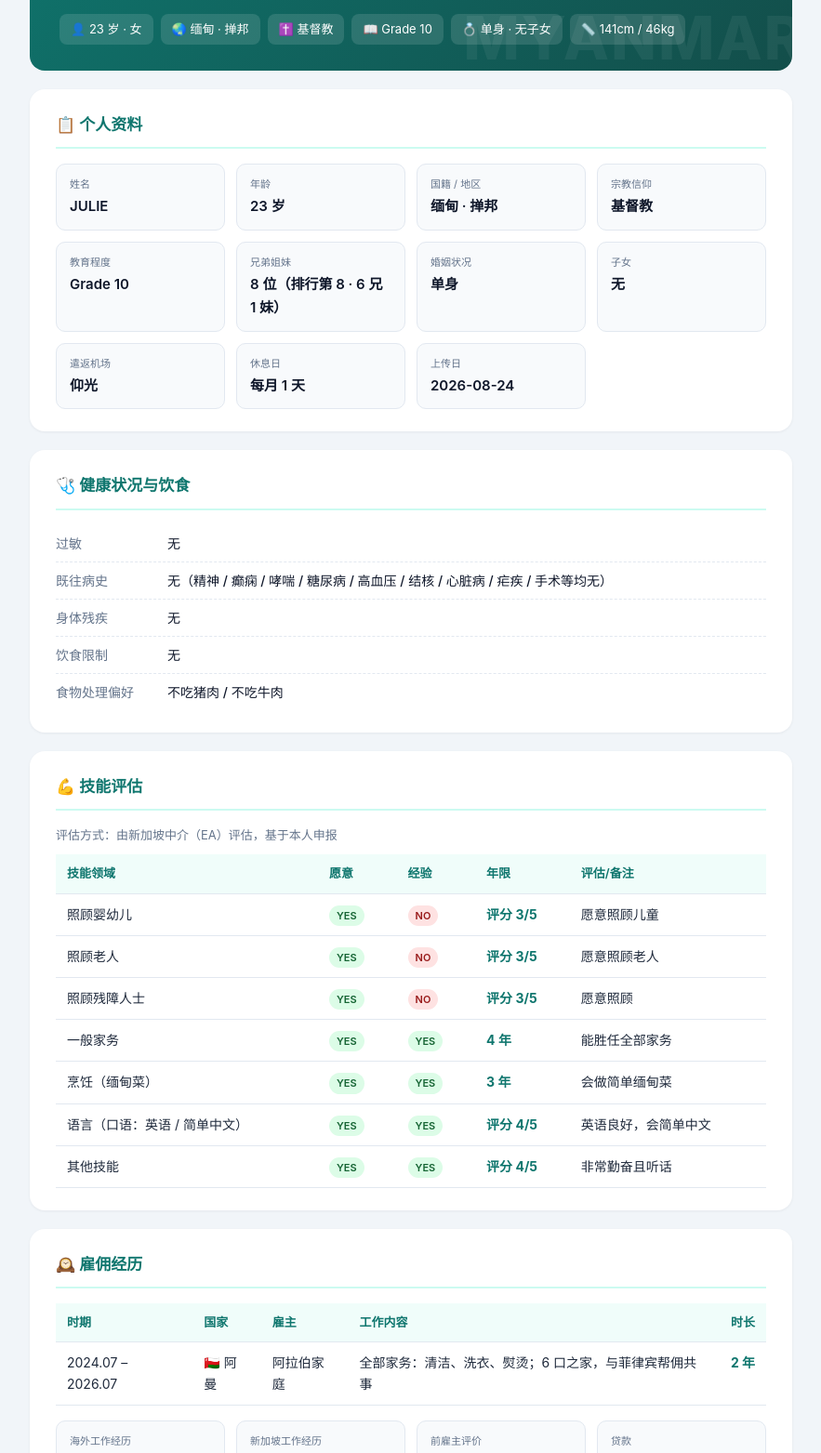
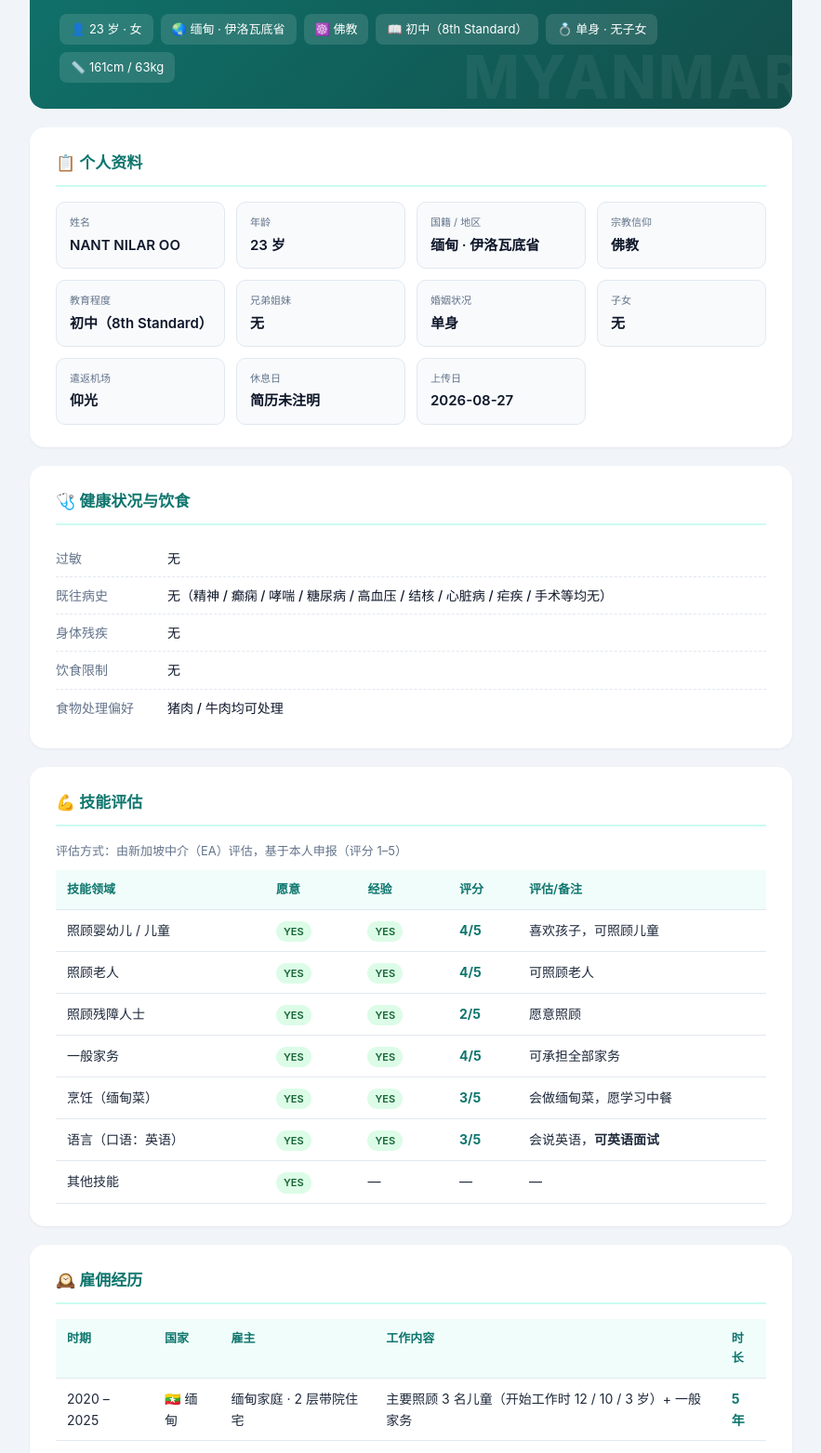
Before and after one commit to kindle0088-sys/sg-helper, a website: page candidates/gtt.html in a window 1280 px wide. Shown: the part 318-1881 px from the top of the page at 93% size, without its empty margins (198-1081 px from the left). Drawn offline with Linux system fonts and the light colour scheme.

Commit message:
add: candidate profile GTT NANT NILAR OO (Myanmar) anonymized, pager total /9, homepage #9 card

```diff
--- a/candidates/phm030.html
+++ b/candidates/gtt.html
@@ -3,7 +3,7 @@
 <head>
 <meta charset="UTF-8">
 <meta name="viewport" content="width=device-width, initial-scale=1.0">
-<title>PHM030 · JULIE（EX OMAN）— 候选人档案</title>
+<title>GTT · NANT NILAR OO（MYANMAR）— 候选人档案</title>
 <meta name="description" content="sg-helper 候选人档案 · 缅甸籍帮佣 · 脱敏版">
 <style>
 *{margin:0;padding:0;box-sizing:border-box}
@@ -13,6 +13,14 @@ body{font-family:-apple-system,BlinkMacSystemFont,'Segoe UI','PingFang SC','Micr
 .back{font-size:13px;color:#2563eb;text-decoration:none;background:#fff;border:1px solid #dbeafe;padding:6px 14px;border-radius:8px}
 .back:hover{background:#eff6ff}
 .privacy{font-size:11.5px;color:#94a3b8}
+/* Pager */
+.pager{display:flex;justify-content:space-between;align-items:center;gap:10px;background:#fff;border:1px solid #e2e8f0;border-radius:12px;padding:10px 12px;margin-bottom:16px;box-shadow:0 1px 2px rgba(15,23,42,.04)}
+.pg-btn{font-size:13px;font-weight:600;color:#2563eb;text-decoration:none;background:#eff6ff;border:1px solid #dbeafe;padding:7px 14px;border-radius:8px;white-space:nowrap;transition:background .15s ease}
+.pg-btn:hover{background:#dbeafe}
+.pg-btn.dim{color:#94a3b8;background:#f8fafc;border-color:#e2e8f0;pointer-events:none}
+.pg-cur{font-size:12.5px;color:#64748b;font-weight:600;text-align:center}
+.pg-cur b{color:#1d4ed8;font-size:14px}
+@media(max-width:460px){.pager{flex-wrap:wrap;justify-content:center}.pg-cur{order:-1;width:100%}}
 /* Header */
 .hdr{background:linear-gradient(135deg,#0f766e 0%,#115e59 60%,#134e4a 100%);border-radius:16px;padding:32px 32px 28px;color:#fff;position:relative;overflow:hidden}
 .hdr::after{content:'MYANMAR';position:absolute;right:-14px;bottom:-18px;font-size:64px;font-weight:800;color:rgba(255,255,255,.06);letter-spacing:2px}
@@ -49,14 +57,6 @@ ul.info .val{color:#0f172a;font-weight:500}
 .quote .en{color:#0f766e;font-weight:600}
 footer{text-align:center;color:#94a3b8;font-size:12px;margin-top:28px;line-height:1.8}
 @media(max-width:560px){.hdr{padding:24px 20px}.sec{padding:18px 16px}.grid{grid-template-columns:repeat(auto-fill,minmax(130px,1fr))}}
-/* Pager */
-.pager{display:flex;justify-content:space-between;align-items:center;gap:10px;background:#fff;border:1px solid #e2e8f0;border-radius:12px;padding:10px 12px;margin-bottom:16px;box-shadow:0 1px 2px rgba(15,23,42,.04)}
-.pg-btn{font-size:13px;font-weight:600;color:#2563eb;text-decoration:none;background:#eff6ff;border:1px solid #dbeafe;padding:7px 14px;border-radius:8px;white-space:nowrap;transition:background .15s ease}
-.pg-btn:hover{background:#dbeafe}
-.pg-btn.dim{color:#94a3b8;background:#f8fafc;border-color:#e2e8f0;pointer-events:none}
-.pg-cur{font-size:12.5px;color:#64748b;font-weight:600;text-align:center}
-.pg-cur b{color:#1d4ed8;font-size:14px}
-@media(max-width:460px){.pager{flex-wrap:wrap;justify-content:center}.pg-cur{order:-1;width:100%}}
 </style>
 </head>
 <body>
@@ -68,28 +68,27 @@ footer{text-align:center;color:#94a3b8;font-size:12px;margin-top:28px;line-heigh
 </div>
 
 <div class="pager">
-  <a class="pg-btn" href="hh331.html">← 上一份</a>
-  <span class="pg-cur">档案 <b>2</b> / 8 · JULIE</span>
-  <a class="pg-btn" href="mai024.html">下一份 →</a>
+  <a class="pg-btn" href="suprihati.html">← 上一份</a>
+  <span class="pg-cur">档案 <b>9</b> / 9 · NANT NILAR OO</span>
+  <span class="pg-btn dim">下一份 →</span>
 </div>
 
 <!-- 头部 -->
 <div class="hdr">
   <div class="hdr-badge">
-    <span class="badge">档案代号 PHM030</span>
+    <span class="badge">档案代号 GTT</span>
     <span class="badge fresh">FRESH · 首来新加坡</span>
-    <span class="badge overseas">阿曼 2 年经验</span>
-    <span class="badge">贷款 6.5 个月</span>
+    <span class="badge overseas">缅甸本地经验 5 年</span>
   </div>
-  <h1>JULIE</h1>
+  <h1>NANT NILAR OO</h1>
   <div class="sub">外籍家庭帮佣（FDW）候选人档案 · 简历信息已脱敏</div>
   <div class="meta">
     <span>👤 23 岁 · 女</span>
-    <span>🌏 缅甸 · 掸邦</span>
-    <span>✝️ 基督教</span>
-    <span>📖 Grade 10</span>
+    <span>🌏 缅甸 · 伊洛瓦底省</span>
+    <span>☸️ 佛教</span>
+    <span>📖 初中（8th Standard）</span>
     <span>💍 单身 · 无子女</span>
-    <span>📏 141cm / 46kg</span>
+    <span>📏 161cm / 63kg</span>
   </div>
 </div>
 
@@ -97,17 +96,17 @@ footer{text-align:center;color:#94a3b8;font-size:12px;margin-top:28px;line-heigh
 <div class="sec">
   <div class="sec-title">📋 个人资料</div>
   <div class="grid">
-    <div class="card"><div class="k">姓名</div><div class="v">JULIE</div></div>
+    <div class="card"><div class="k">姓名</div><div class="v">NANT NILAR OO</div></div>
     <div class="card"><div class="k">年龄</div><div class="v">23 岁</div></div>
-    <div class="card"><div class="k">国籍 / 地区</div><div class="v">缅甸 · 掸邦</div></div>
-    <div class="card"><div class="k">宗教信仰</div><div class="v">基督教</div></div>
-    <div class="card"><div class="k">教育程度</div><div class="v">Grade 10</div></div>
-    <div class="card"><div class="k">兄弟姐妹</div><div class="v">8 位（排行第 8 · 6 兄 1 妹）</div></div>
+    <div class="card"><div class="k">国籍 / 地区</div><div class="v">缅甸 · 伊洛瓦底省</div></div>
+    <div class="card"><div class="k">宗教信仰</div><div class="v">佛教</div></div>
+    <div class="card"><div class="k">教育程度</div><div class="v">初中（8th Standard）</div></div>
+    <div class="card"><div class="k">兄弟姐妹</div><div class="v">无</div></div>
     <div class="card"><div class="k">婚姻状况</div><div class="v">单身</div></div>
     <div class="card"><div class="k">子女</div><div class="v">无</div></div>
     <div class="card"><div class="k">遣返机场</div><div class="v">仰光</div></div>
-    <div class="card"><div class="k">休息日</div><div class="v">每月 1 天</div></div>
-    <div class="card"><div class="k">上传日</div><div class="v">2026-08-24</div></div>
+    <div class="card"><div class="k">休息日</div><div class="v">简历未注明</div></div>
+    <div class="card"><div class="k">上传日</div><div class="v">2026-08-27</div></div>
   </div>
 </div>
 
@@ -119,43 +118,43 @@ footer{text-align:center;color:#94a3b8;font-size:12px;margin-top:28px;line-heigh
     <li><span class="lbl">既往病史</span><span class="val">无（精神 / 癫痫 / 哮喘 / 糖尿病 / 高血压 / 结核 / 心脏病 / 疟疾 / 手术等均无）</span></li>
     <li><span class="lbl">身体残疾</span><span class="val">无</span></li>
     <li><span class="lbl">饮食限制</span><span class="val">无</span></li>
-    <li><span class="lbl">食物处理偏好</span><span class="val">不吃猪肉 / 不吃牛肉</span></li>
+    <li><span class="lbl">食物处理偏好</span><span class="val">猪肉 / 牛肉均可处理</span></li>
   </ul>
 </div>
 
 <!-- 技能评估 -->
 <div class="sec">
   <div class="sec-title">💪 技能评估</div>
-  <p style="font-size:13px;color:#64748b;margin-bottom:10px">评估方式：由新加坡中介（EA）评估，基于本人申报</p>
+  <p style="font-size:13px;color:#64748b;margin-bottom:10px">评估方式：由新加坡中介（EA）评估，基于本人申报（评分 1–5）</p>
   <table>
-    <tr><th>技能领域</th><th>愿意</th><th>经验</th><th>年限</th><th>评估/备注</th></tr>
+    <tr><th>技能领域</th><th>愿意</th><th>经验</th><th>评分</th><th>评估/备注</th></tr>
     <tr>
-      <td>照顾婴幼儿</td><td><span class="tag tag-y">YES</span></td><td><span class="tag tag-n">NO</span></td><td class="rating">评分 3/5</td>
-      <td>愿意照顾儿童</td>
+      <td>照顾婴幼儿 / 儿童</td><td><span class="tag tag-y">YES</span></td><td><span class="tag tag-y">YES</span></td><td class="rating">4/5</td>
+      <td>喜欢孩子，可照顾儿童</td>
     </tr>
     <tr>
-      <td>照顾老人</td><td><span class="tag tag-y">YES</span></td><td><span class="tag tag-n">NO</span></td><td class="rating">评分 3/5</td>
-      <td>愿意照顾老人</td>
+      <td>照顾老人</td><td><span class="tag tag-y">YES</span></td><td><span class="tag tag-y">YES</span></td><td class="rating">4/5</td>
+      <td>可照顾老人</td>
     </tr>
     <tr>
-      <td>照顾残障人士</td><td><span class="tag tag-y">YES</span></td><td><span class="tag tag-n">NO</span></td><td class="rating">评分 3/5</td>
+      <td>照顾残障人士</td><td><span class="tag tag-y">YES</span></td><td><span class="tag tag-y">YES</span></td><td class="rating">2/5</td>
       <td>愿意照顾</td>
     </tr>
     <tr>
-      <td>一般家务</td><td><span class="tag tag-y">YES</span></td><td><span class="tag tag-y">YES</span></td><td class="rating">4 年</td>
-      <td>能胜任全部家务</td>
+      <td>一般家务</td><td><span class="tag tag-y">YES</span></td><td><span class="tag tag-y">YES</span></td><td class="rating">4/5</td>
+      <td>可承担全部家务</td>
     </tr>
     <tr>
-      <td>烹饪（缅甸菜）</td><td><span class="tag tag-y">YES</span></td><td><span class="tag tag-y">YES</span></td><td class="rating">3 年</td>
-      <td>会做简单缅甸菜</td>
+      <td>烹饪（缅甸菜）</td><td><span class="tag tag-y">YES</span></td><td><span class="tag tag-y">YES</span></td><td class="rating">3/5</td>
+      <td>会做缅甸菜，愿学习中餐</td>
     </tr>
     <tr>
-      <td>语言（口语：英语 / 简单中文）</td><td><span class="tag tag-y">YES</span></td><td><span class="tag tag-y">YES</span></td><td class="rating">评分 4/5</td>
-      <td>英语良好，会简单中文</td>
+      <td>语言（口语：英语）</td><td><span class="tag tag-y">YES</span></td><td><span class="tag tag-y">YES</span></td><td class="rating">3/5</td>
+      <td>会说英语，<strong>可英语面试</strong></td>
     </tr>
     <tr>
-      <td>其他技能</td><td><span class="tag tag-y">YES</span></td><td><span class="tag tag-y">YES</span></td><td class="rating">评分 4/5</td>
-      <td>非常勤奋且听话</td>
+      <td>其他技能</td><td><span class="tag tag-y">YES</span></td><td>—</td><td>—</td>
+      <td>—</td>
     </tr>
   </table>
 </div>
@@ -166,25 +165,25 @@ footer{text-align:center;color:#94a3b8;font-size:12px;margin-top:28px;line-heigh
   <table>
     <tr><th>时期</th><th>国家</th><th>雇主</th><th>工作内容</th><th>时长</th></tr>
     <tr>
-      <td>2024.07 – 2026.07</td><td>🇴🇲 阿曼</td><td>阿拉伯家庭</td>
-      <td>全部家务：清洁、洗衣、熨烫；6 口之家，与菲律宾帮佣共事</td><td class="rating">2 年</td>
+      <td>2020 – 2025</td><td>🇲🇲 缅甸</td><td>缅甸家庭 · 2 层带院住宅</td>
+      <td>主要照顾 3 名儿童（开始工作时 12 / 10 / 3 岁）+ 一般家务</td><td class="rating">5 年</td>
     </tr>
   </table>
   <div class="grid" style="margin-top:16px">
-    <div class="card"><div class="k">海外工作经历</div><div class="v">阿曼 · 2 年</div></div>
+    <div class="card"><div class="k">海外工作经历</div><div class="v" style="color:#166534">无 · 仅缅甸本地</div></div>
     <div class="card"><div class="k">新加坡工作经历</div><div class="v" style="color:#166534">无 · 首名雇主</div></div>
     <div class="card"><div class="k">前雇主评价</div><div class="v" style="color:#64748b">未提供</div></div>
-    <div class="card"><div class="k">贷款</div><div class="v" style="color:#b45309">6.5 个月（Basic $550）</div></div>
+    <div class="card"><div class="k">工资 / 贷款</div><div class="v" style="color:#b45309">Basic $500 · 贷款月数见中介报价</div></div>
   </div>
 </div>
 
 <!-- 面试 -->
 <div class="sec">
   <div class="sec-title">🎥 面试安排</div>
-  <p style="font-size:14px">可安排面试：<strong>电话 / 视频会议 / 当面面谈</strong></p>
+  <p style="font-size:14px">可安排面试：<strong>电话</strong>（简历勾选；可用英语沟通）</p>
   <div class="quote">
-    <span class="en">"She had experienced working in Oman. She is kind and hard working. She can speak simple English. She can take care children, baby and elderly. She is not afraid of pets. She can do all general houseworks."</span>
-    <br>中介评估：有阿曼工作经验；性格友善勤奋，会简单英语，可照顾儿童、婴儿与老人，不怕宠物，可胜任全部家务。
+    <span class="en">"She can take care elderly and children, she can cooking, cleaning and washing."</span>
+    <br>中介备注：可照顾老人与儿童，会做饭、清洁与洗衣。
   </div>
   <div class="note">
     <strong>⚠️ 雇佣前提醒：</strong>请通过中介核实 MOM 就业记录与医疗评估；本页为脱敏公开版，完整简历与联系方式由中介提供。
@@ -192,7 +191,7 @@ footer{text-align:center;color:#94a3b8;font-size:12px;margin-top:28px;line-heigh
 </div>
 
 <footer>
-  sg-helper · 候选人档案 PHM030 · 信息来源：MOM FDW Biodata（PDF） · 上传于 2026-08-24
+  sg-helper · 候选人档案 GTT · 信息来源：MOM FDW Biodata（PDF） · 上传于 2026-08-27
 </footer>
 
 </div>
```
Also changed, not shown: candidates/daryati.html (+1 -1 lines), candidates/dpbws648.html (+1 -1 lines), candidates/hh331.html (+1 -1 lines), candidates/mai024.html (+1 -1 lines), candidates/suprihati.html (+2 -2 lines), candidates/t2885.html (+1 -1 lines), candidates/trulywidya.html (+1 -1 lines), index.html (+9 -3 lines).
